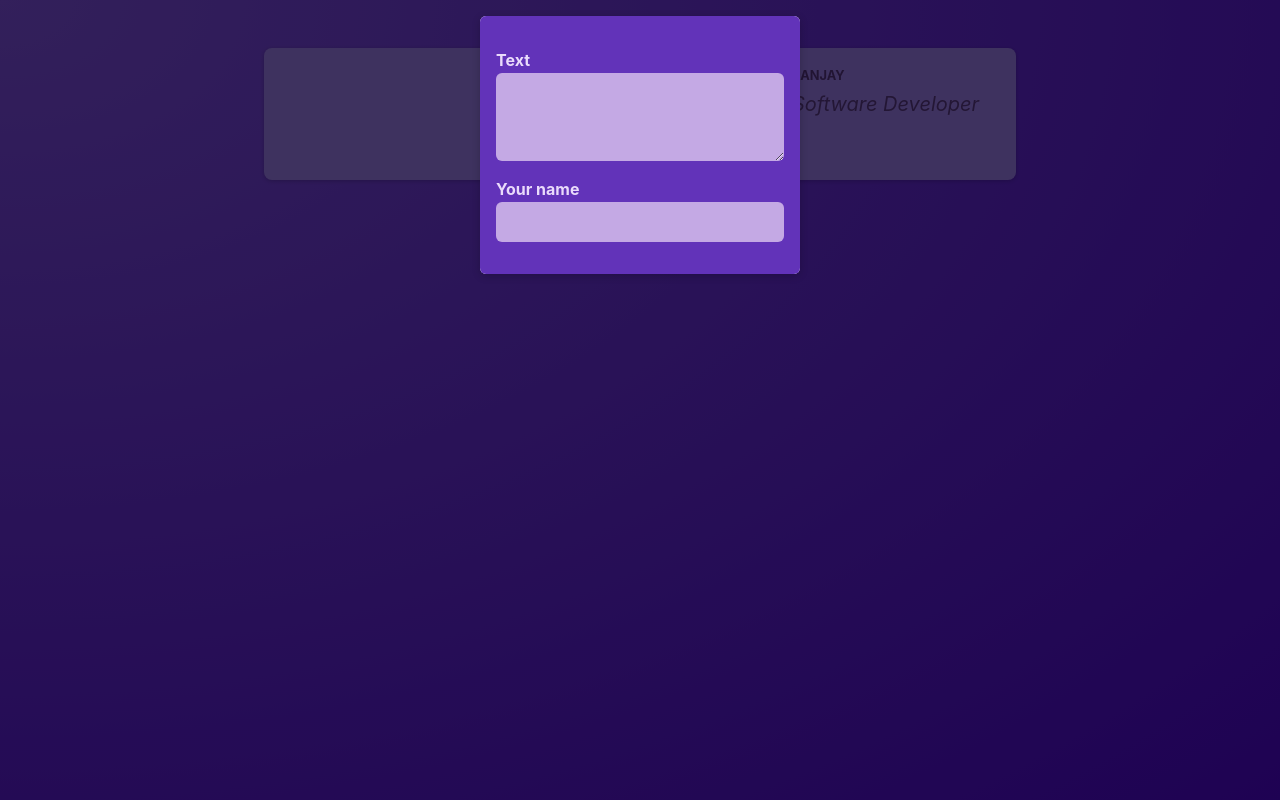
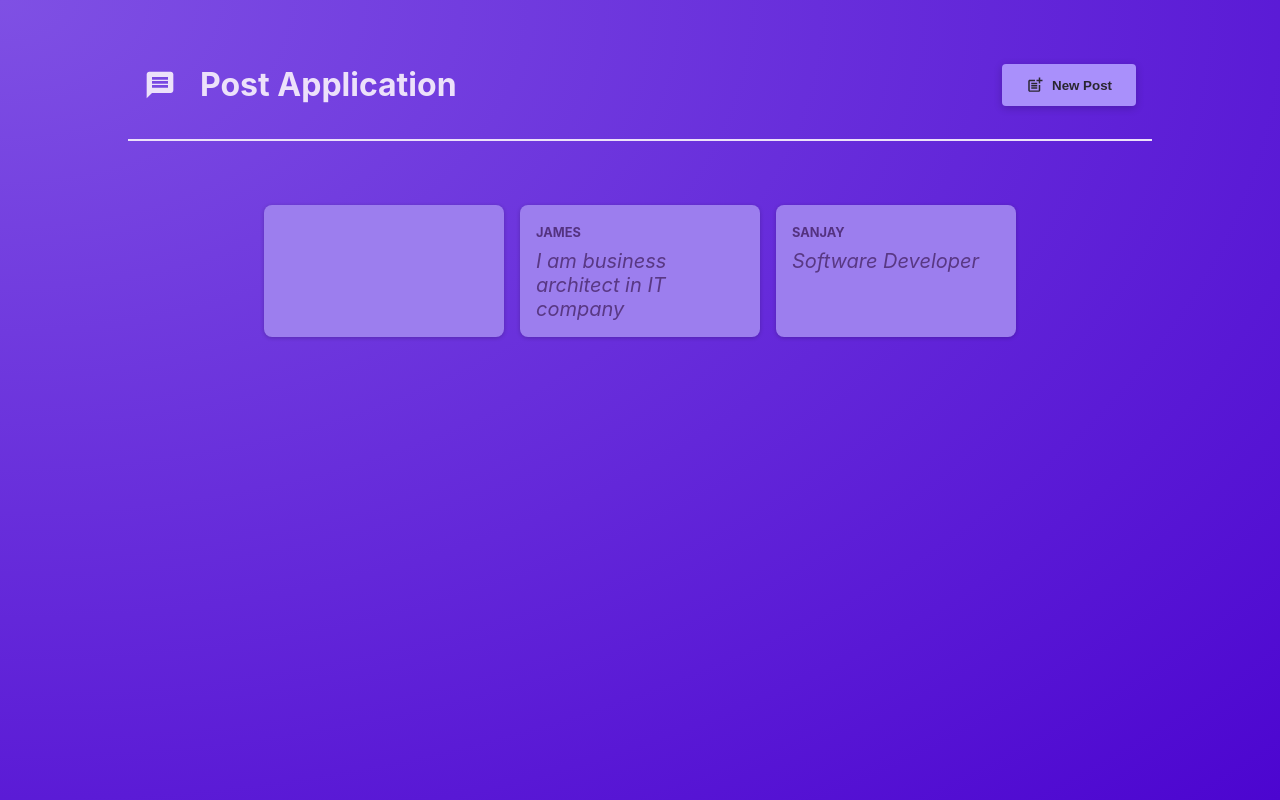
Before and after one commit to krunalsukhwani/post-app, a React (Vite) app: page / in a window 1280 px wide. Built offline with nearby package versions, Linux system fonts and the light colour scheme.

Commit message:
Main header with modal

```diff
--- a/package.json
+++ b/package.json
@@ -10,7 +10,8 @@
   },
   "dependencies": {
     "react": "^18.2.0",
-    "react-dom": "^18.2.0"
+    "react-dom": "^18.2.0",
+    "react-icons": "^4.8.0"
   },
   "devDependencies": {
     "@types/react": "^18.0.28",
--- a/src/App.jsx
+++ b/src/App.jsx
@@ -1,10 +1,26 @@
+import { useState } from "react";
+import MainHeader from "./components/MainHeader";
 import PostsList from "./components/PostsList";
 
 function App() {
+
+  const [modalIsVisible, setModalIsVisible] = useState(false);
+
+  function hideModalHandler() {
+    setModalIsVisible(false);
+  }
+
+  function showModalHandler() {
+    setModalIsVisible(true);
+  }
+
   return (
-    <main>
-      <PostsList />
-    </main>
+    <>
+      <MainHeader onCreatePost={showModalHandler} />
+      <main>
+        <PostsList isPosting={modalIsVisible} onStopPosting={hideModalHandler}/>
+      </main>
+    </>
   );
 }
 
--- /dev/null
+++ b/src/components/MainHeader.jsx
@@ -0,0 +1,21 @@
+import { MdPostAdd, MdMessage } from 'react-icons/md';
+import classes from './MainHeader.module.css';
+
+function MainHeader({ onCreatePost }) {
+    return (
+        <header className={classes.header}>
+            <h1 className={classes.logo}>
+                <MdMessage />
+                Post Application
+            </h1>
+            <p>
+                <button className={classes.button} onClick={onCreatePost}>
+                    <MdPostAdd size={18} />
+                    New Post
+                </button>
+            </p>
+        </header>
+    );
+}
+
+export default MainHeader;
--- /dev/null
+++ b/src/components/MainHeader.module.css
@@ -0,0 +1,36 @@
+.header {
+    /* padding: 2rem 10%; */
+    margin: 2rem 10%;
+    padding: 1rem;
+    text-align: center;
+    display: flex;
+    justify-content: space-between;
+    align-items: center;
+    border-bottom: 2px solid #ece1fa;
+  }
+
+.logo {
+    font-size: 2rem;
+    display: flex;
+    gap: 1.5rem;
+    align-items: center;
+    color: #ece1fa;
+  }
+
+.button {
+    display: inline-flex;
+    align-items: center;
+    gap: 0.5rem;
+    padding: 0.75rem 1.5rem;
+    background-color: #a990fb;
+    color: #2a2630;
+    border: none;
+    border-radius: 4px;
+    box-shadow: 0 2px 8px rgba(0, 0, 0, 0.2);
+    cursor: pointer;
+    font-weight: bold;
+  }
+
+.button:hover {
+    background-color: #8c6cf7;
+  }
--- a/src/components/PostsList.jsx
+++ b/src/components/PostsList.jsx
@@ -4,17 +4,11 @@
 import classes from "./PostsList.module.css";
 import Modal from './Modal';
 
-function PostsList() {
-
-    const [modalIsVisible, setModalIsVisible] = useState(true);
+function PostsList( { isPosting, onStopPosting } ) {
 
     const [enteredBody, setEnteredBody] = useState('');
 
     const [enteredAuthor, setEnteredAuthor] = useState('');
-
-    function hideModalHandler() {
-        setModalIsVisible(false);
-    }
 
     function bodyChangeHandler(event) {
         setEnteredBody(event.target.value);
@@ -26,8 +20,8 @@
 
     let modalContent;
 
-    if (modalIsVisible) {
-        modalContent = <Modal onClose={hideModalHandler}>
+    if (isPosting) {
+        modalContent = <Modal onClose={onStopPosting}>
             <NewPost
                 onBodyChange={bodyChangeHandler}
                 onAuthorChange={authorChangeHandler}
```
Also changed, not shown: 1 other file (tests, documents, lock files or other folders).
